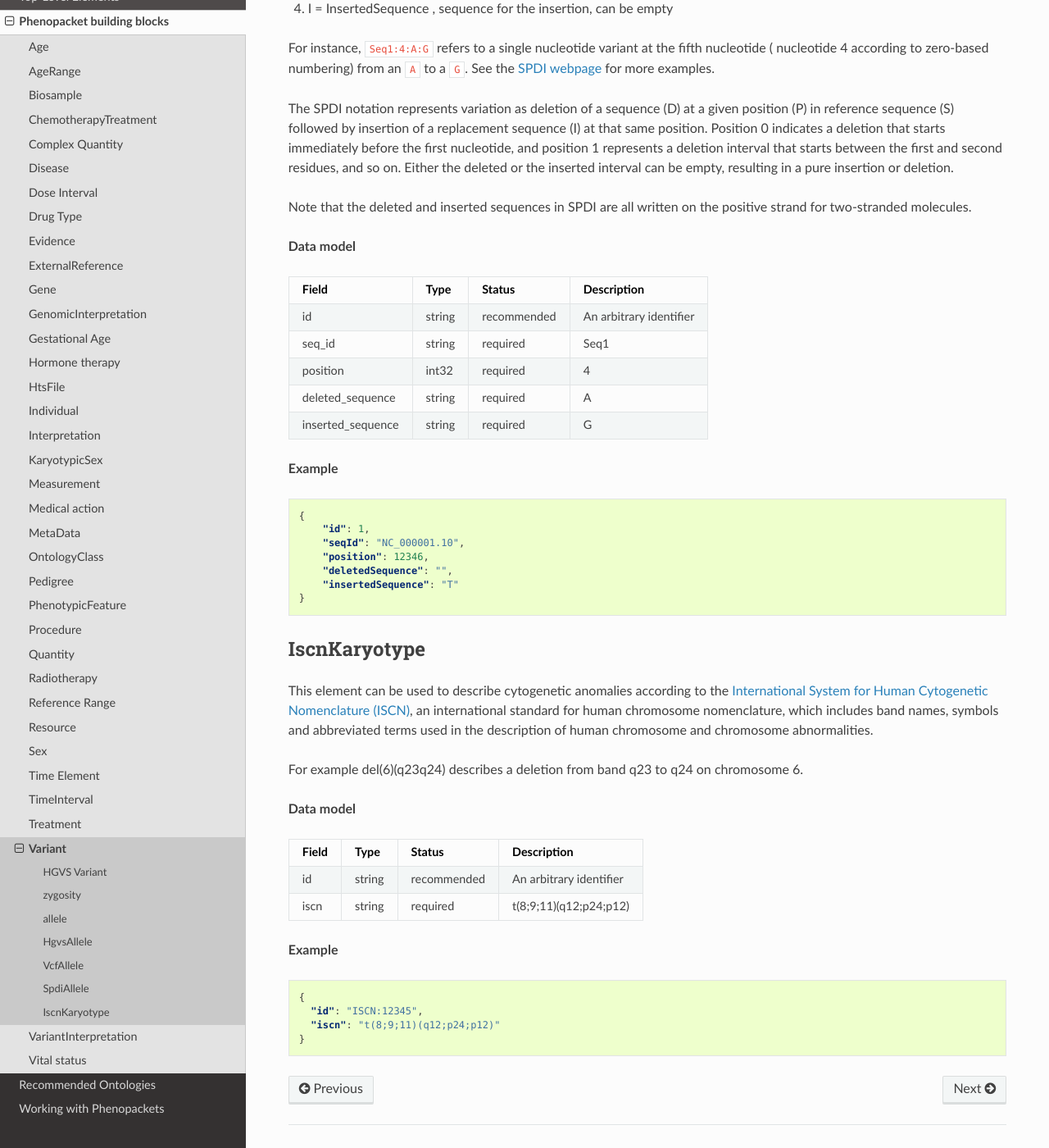
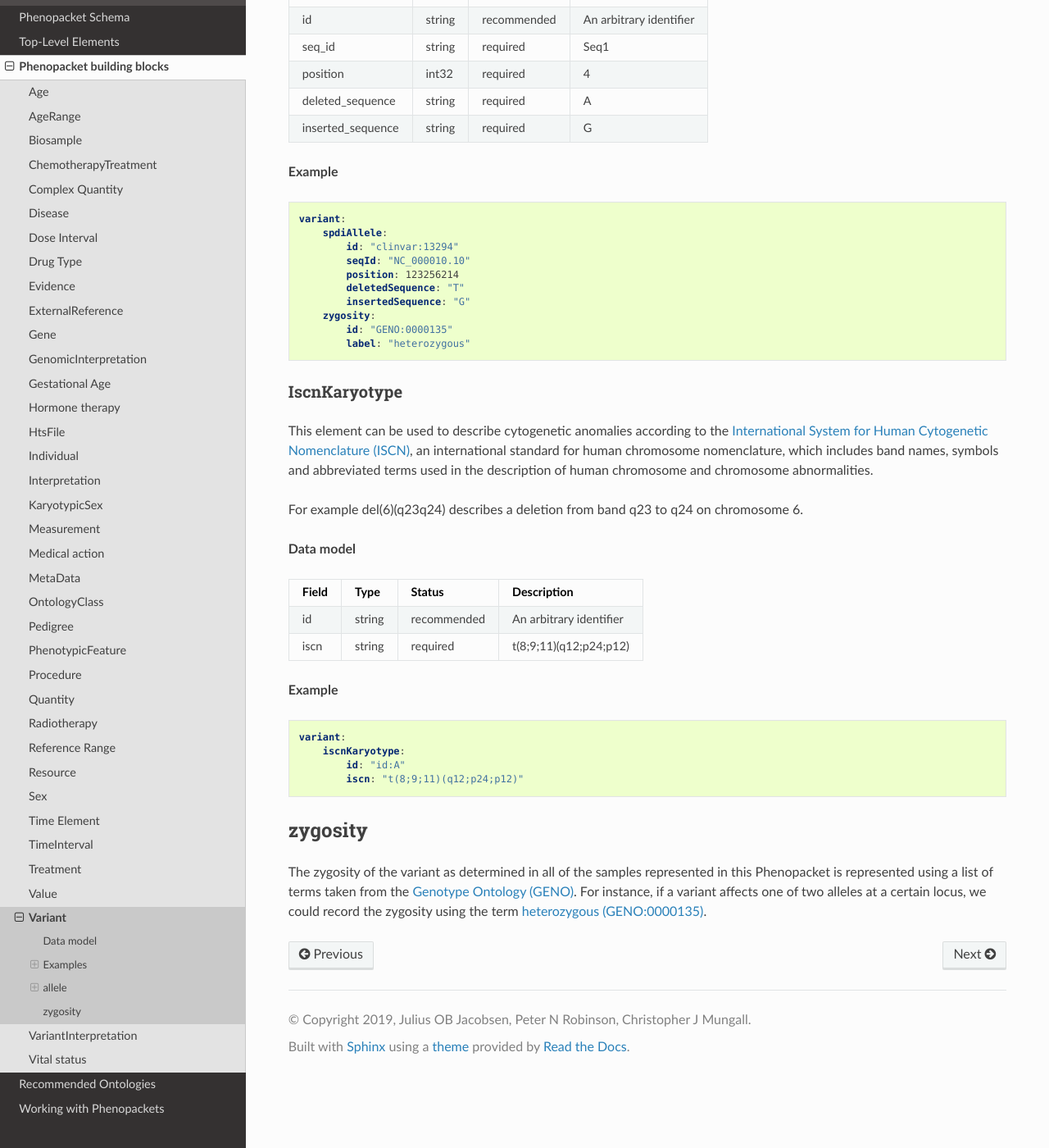
Before and after one commit to phenopackets/phenopacket-schema, a Sphinx documentation site: the page built from docs/variant.rst, in a window 1280 px wide and 1400 px high, scrolled down 3309 px. Shown: the whole window at 82% size. Built offline with Sphinx 7.4.7 and the Read the Docs theme 2.0.0, drawn with Linux system fonts in a browser that asks for light colours; pages that are not in the unit, such as notebooks, are missing from menus; some of the changed text lies outside the part shown.

Commit message:
revising Value documentation

```diff
--- a/docs/building-blocks.rst
+++ b/docs/building-blocks.rst
@@ -49,6 +49,7 @@
    time-element
    time-interval
    treatment
+   value
    variant
    variant-interpretation
    vital-status
--- a/docs/toplevel.rst
+++ b/docs/toplevel.rst
@@ -1,8 +1,8 @@
 .. _rsttoplevel:
 
-==================
+##################
 Top-Level Elements
-==================
+##################
 
 The phenopacket schema features top-level elements that make use of :ref:`rstbuildingblocks` to structure
 the information.
--- a/docs/treatment.rst
+++ b/docs/treatment.rst
@@ -1,8 +1,8 @@
 .. _rsttreatment:
 
-*********
+#########
 Treatment
-*********
+#########
 
 
 
@@ -74,7 +74,7 @@
 ############
 
 agent
-~~~~
+~~~~~
 An ontology term representing the therapeutic agent. This can be
 a term from `DrugCentral <http://drugcentral.org/>`_,
 `RxNorm <https://www.nlm.nih.gov/research/umls/rxnorm/index.html>`_,
--- a/docs/value.rst
+++ b/docs/value.rst
@@ -1,5 +1,75 @@
 .. _rstvalue:
 
-=====
+#####
 Value
-=====
+#####
+
+The value element is meant to be used as part of the :ref:`rstmeasurement` element, and it
+represents the outcome of a measurment.
+
+
+Data model
+##########
+
+
+.. list-table:: Definition  of the ``Value`` element
+   :widths: 25 25 50 50
+   :header-rows: 1
+
+   * - Field
+     - Type
+     - Status
+     - Description
+   * - value
+     - one of quantity (:ref:`rstquantity`) or ontology_class (:ref:`rstontologyclass`)
+     - required
+     - the outcome (value) of a measurement
+
+Examples
+########
+
+The following example shows a Value used for a quantitative measurement.
+
+.. code-block:: yaml
+
+
+    value:
+        quantity:
+            unitClass:
+                id: "UO:0000316"
+                label: "cells per microliter"
+            value: 24000.0
+            referenceRange:
+                unit:
+                    id: "UO:0000316"
+                    label: "cells per microliter"
+                low: 150000.0
+                high: 450000.0
+
+
+The following example shows a Value used for an ordinal measurement.
+
+.. code-block:: yaml
+
+    value:
+        ontologyClass:
+            id: "NCIT:C25626"
+            label: "Present"
+
+
+Explanations
+############
+
+See :ref:`rstquantity` for explanations of how to contruct that element. For ordinal measurements,
+the following terms may be useful.
+
+
+.. csv-table::
+   :header: Term, ID
+   :align: left
+
+   Present, `NCIT:C25626 <https://www.ebi.ac.uk/ols/ontologies/ncit/terms?iri=http%3A%2F%2Fpurl.obolibrary.org%2Fobo%2FNCIT_C25626>`_
+   Absent, `NCIT:C48190 <https://www.ebi.ac.uk/ols/ontologies/ncit/terms?iri=http%3A%2F%2Fpurl.obolibrary.org%2Fobo%2FNCIT_C48190>`_
+   Abnormal, `NCIT:C25401 <https://www.ebi.ac.uk/ols/ontologies/ncit/terms?iri=http%3A%2F%2Fpurl.obolibrary.org%2Fobo%2FNCIT_C25401>`_
+   Elevated, `NCIT:C25493 <https://www.ebi.ac.uk/ols/ontologies/ncit/terms?iri=http%3A%2F%2Fpurl.obolibrary.org%2Fobo%2FNCIT_C25493>`_
+   Reduced, `NCIT:C25640 <https://www.ebi.ac.uk/ols/ontologies/ncit/terms?iri=http%3A%2F%2Fpurl.obolibrary.org%2Fobo%2FNCIT_C25640>`_
--- a/docs/variant.rst
+++ b/docs/variant.rst
@@ -1,8 +1,8 @@
 .. _rstvariant:
 
-=======
+#######
 Variant
-=======
+#######
 
 This element should be used to describe candidate variants or diagnosed causative
 variants. There is currently no standard variant nomenclature that can represent all kinds
@@ -27,7 +27,8 @@
 
 *n.b.* phase information for alleles are not represented in this model.
 
-**Data model**
+Data model
+##########
 
 .. csv-table::
    :header: Field, Type, Status, Description
@@ -36,23 +37,9 @@
     zygosity, :ref:`rstontologyclass` , recommended, See :ref:`zygosity` below
 
 
-**Example**
+Examples
+########
 
-.. code-block:: json
-
-    {
-        "spdiAllele": {
-          "id": "clinvar:13294"
-          "seqId": "NC_000010.10",
-          "position": 123256214,
-          "deletedSequence": "T",
-          "insertedSequence": "G"
-        },
-        "zygosity": {
-          "id": "GENO:0000135",
-          "label": "heterozygous"
-        }
-    }
 
 HGVS Variant
 ~~~~~~~~~~~~
@@ -69,26 +56,19 @@
 
 
 
-.. _zygosity:
-
-zygosity
-~~~~~~~~
-The zygosity of the variant as determined in all of the samples represented in this Phenopacket is represented using a list of
-terms taken from the `Genotype Ontology (GENO) <https://www.ebi.ac.uk/ols/ontologies/geno>`_. For instance, if a variant
-affects one of two alleles at a certain locus, we could record the zygosity using the term
-`heterozygous (GENO:0000135) <https://www.ebi.ac.uk/ols/ontologies/geno/terms?iri=http%3A%2F%2Fpurl.obolibrary.org%2Fobo%2FGENO_0000135>`_.
-
 
 .. _allele:
 
 allele
-~~~~~~
+######
+
 The allele element is required and can be one and only one of ``HgvsAllele``, ``VcfAlelle``, ``SpdiAllele`` or ``IcsnAllele``.
 
 .. _hgvs:
 
 HgvsAllele
 ~~~~~~~~~~
+
 This element is used to describe an allele according to the nomenclature of the
 `Human Genome Variation Society (HGVS) <http://www.hgvs.org/>`_. For instance,
 ``NM_000226.3:c.470T>G`` indicates that a T at position 470 of the sequence represented by version 3 of
@@ -109,12 +89,14 @@
 
 **Example**
 
-.. code-block:: json
+.. code-block:: yaml
 
-    {
-        "id": "",
-        "hgvs": "NM_000226.3:c.470T>G"
-    }
+    variant:
+        hgvsAllele:
+            hgvs: "NM_000226.3:c.470T>G"
+        zygosity:
+            id: "GENO:0000135"
+            label: "heterozygous"
 
 .. _vcf:
 
@@ -148,17 +130,20 @@
 
 **Example**
 
-.. code-block:: json
+.. code-block:: yaml
 
-    {
-        "genome_assembly": "GRCh38",
-        "id": ".",
-        "chr": "2",
-        "pos": 134327882,
-        "ref": "A",
-        "alt": "<DUP>",
-        "info": "END=43500;SVTYPE=DUP;CHR2=1;SVLEN=29000;",
-    }
+    variant:
+        vcfAllele:
+            genomeAssembly: "GRCh38"
+            id: "."
+            chr: "2"
+            pos: 134327882
+            ref: "A"
+            alt: "T"
+        zygosity:
+            id: "GENO:0000135"
+            label: "heterozygous"
+
 
 .. _spdi:
 
@@ -204,15 +189,18 @@
 
 **Example**
 
-.. code-block:: json
+.. code-block:: yaml
 
-    {
-        "id": 1,
-        "seqId": "NC_000001.10",
-        "position": 12346,
-        "deletedSequence": "",
-        "insertedSequence": "T"
-    }
+    variant:
+        spdiAllele:
+            id: "clinvar:13294"
+            seqId: "NC_000010.10"
+            position: 123256214
+            deletedSequence: "T"
+            insertedSequence: "G"
+        zygosity:
+            id: "GENO:0000135"
+            label: "heterozygous"
 
 .. _iscn:
 
@@ -236,9 +224,20 @@
 
 **Example**
 
-.. code-block:: json
+.. code-block:: yaml
 
-    {
-      "id": "ISCN:12345",
-      "iscn": "t(8;9;11)(q12;p24;p12)"
-    }
+    variant:
+        iscnKaryotype:
+            id: "id:A"
+            iscn: "t(8;9;11)(q12;p24;p12)"
+
+
+.. _zygosity:
+
+zygosity
+########
+
+The zygosity of the variant as determined in all of the samples represented in this Phenopacket is represented using a list of
+terms taken from the `Genotype Ontology (GENO) <https://www.ebi.ac.uk/ols/ontologies/geno>`_. For instance, if a variant
+affects one of two alleles at a certain locus, we could record the zygosity using the term
+`heterozygous (GENO:0000135) <https://www.ebi.ac.uk/ols/ontologies/geno/terms?iri=http%3A%2F%2Fpurl.obolibrary.org%2Fobo%2FGENO_0000135>`_.
```
Also changed, not shown: docs/time-interval.rst (+4 -3 lines), 1 other file.
